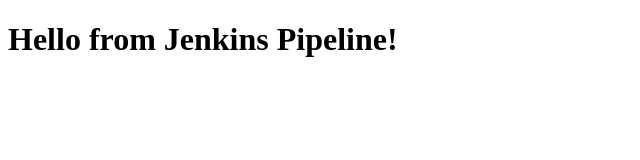
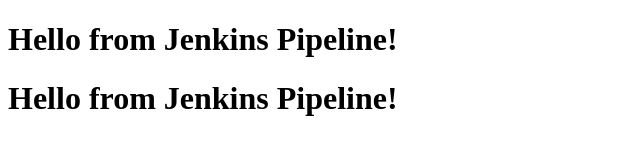
Before and after one commit to sangminpark9/web, a plain HTML site: page index.html in a window 1280 px wide. Shown: the whole page, without its empty margins (0-640 px from the left). Drawn offline with Linux system fonts and the light colour scheme.

Commit message:
change index.html

```diff
--- a/index.html
+++ b/index.html
@@ -7,5 +7,6 @@
 </head>
 <body>
     <h1>Hello from Jenkins Pipeline!</h1>
+    <h1>Hello from Jenkins Pipeline!</h1>
 </body>
 </html>
```
